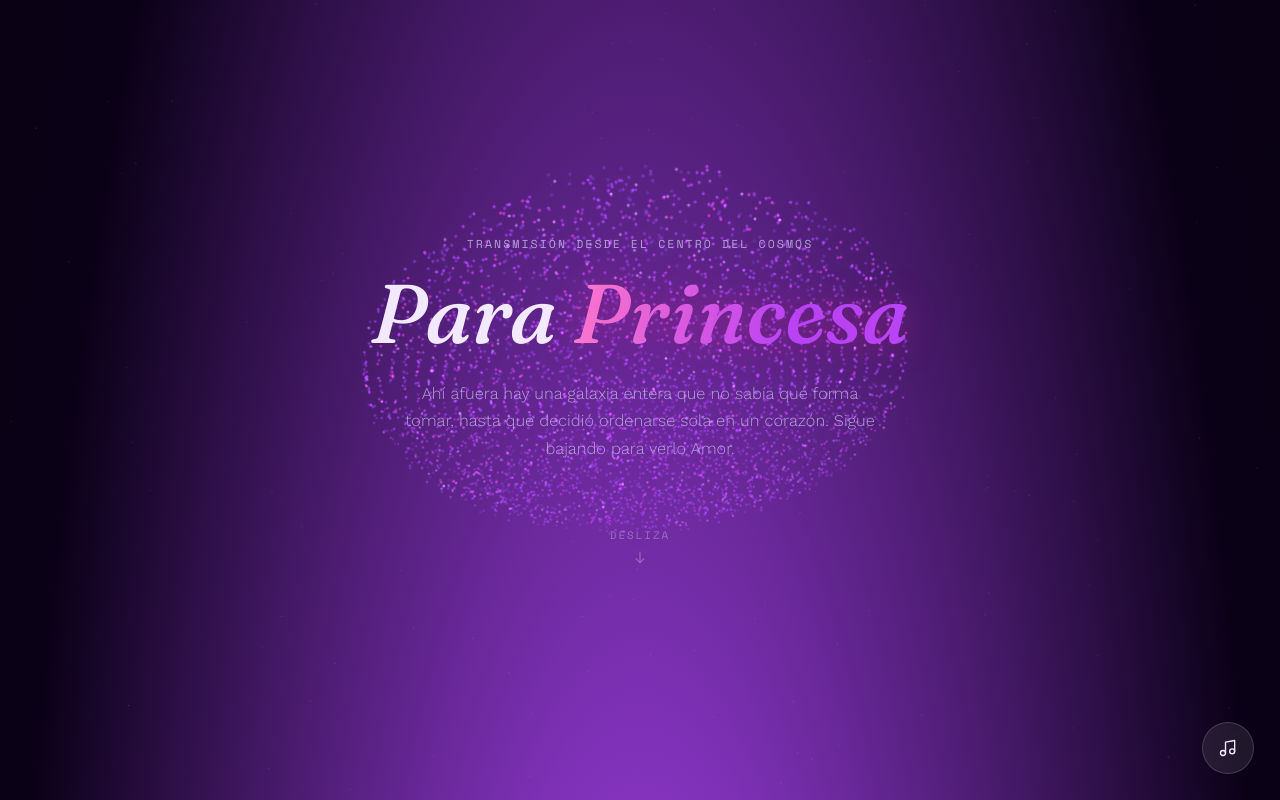
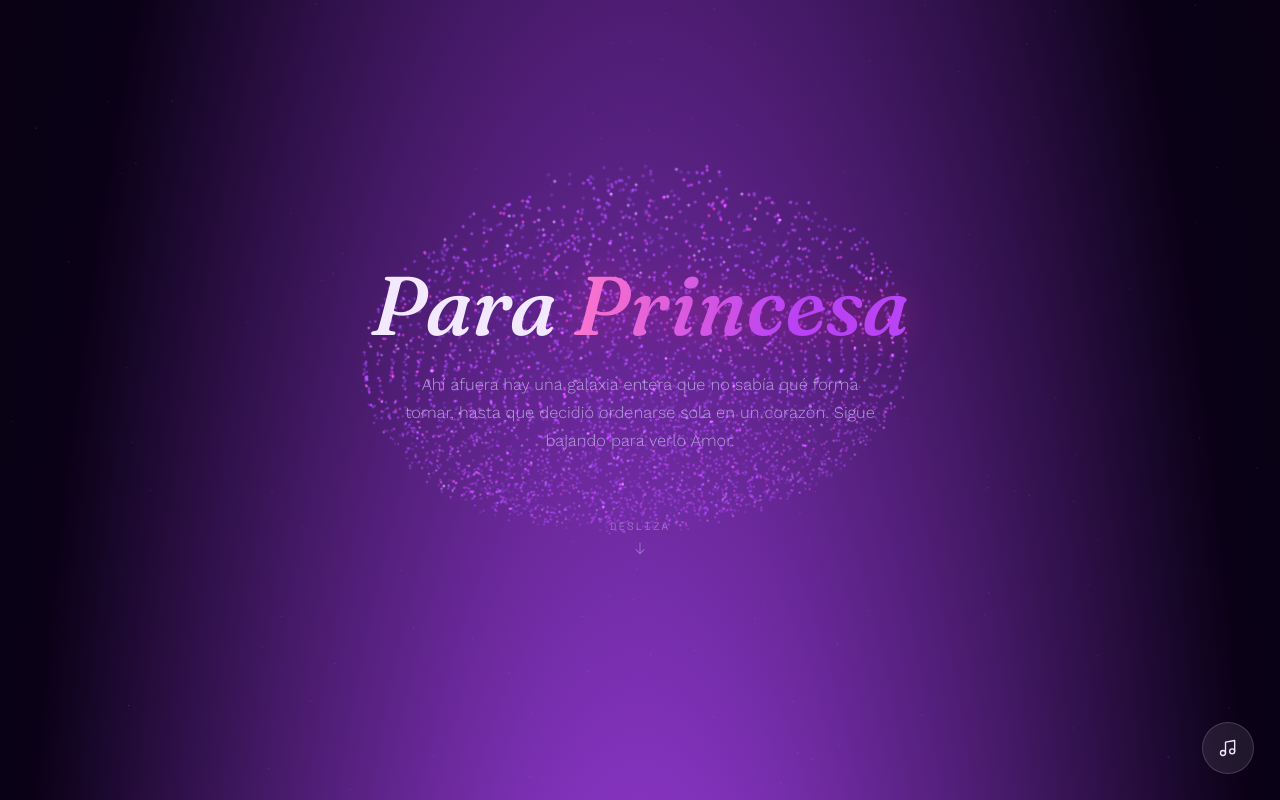
Before and after one commit to cardalloj-code/Para-la-Persona-que-Amo--M-, a plain HTML site: page index.html in a window 1280 px wide. Shown: the top 800 px of the page. Drawn offline with nearby package versions, Linux system fonts and the light colour scheme; animation ran at ten frames a second.

Commit message:
Update index.html

```diff
--- a/index.html
+++ b/index.html
@@ -39,7 +39,7 @@
 
     <!-- ===================== HERO ===================== -->
     <section class="hero">
-      <p class="eyebrow">transmisión desde el centro del cosmos</p>
+      <p class="eyebrow"></p>
       <h1>Para <span class="name">Princesa</span></h1>
       <p class="hero-sub">
         Ahí afuera hay una galaxia entera que no sabía qué forma tomar,
```
